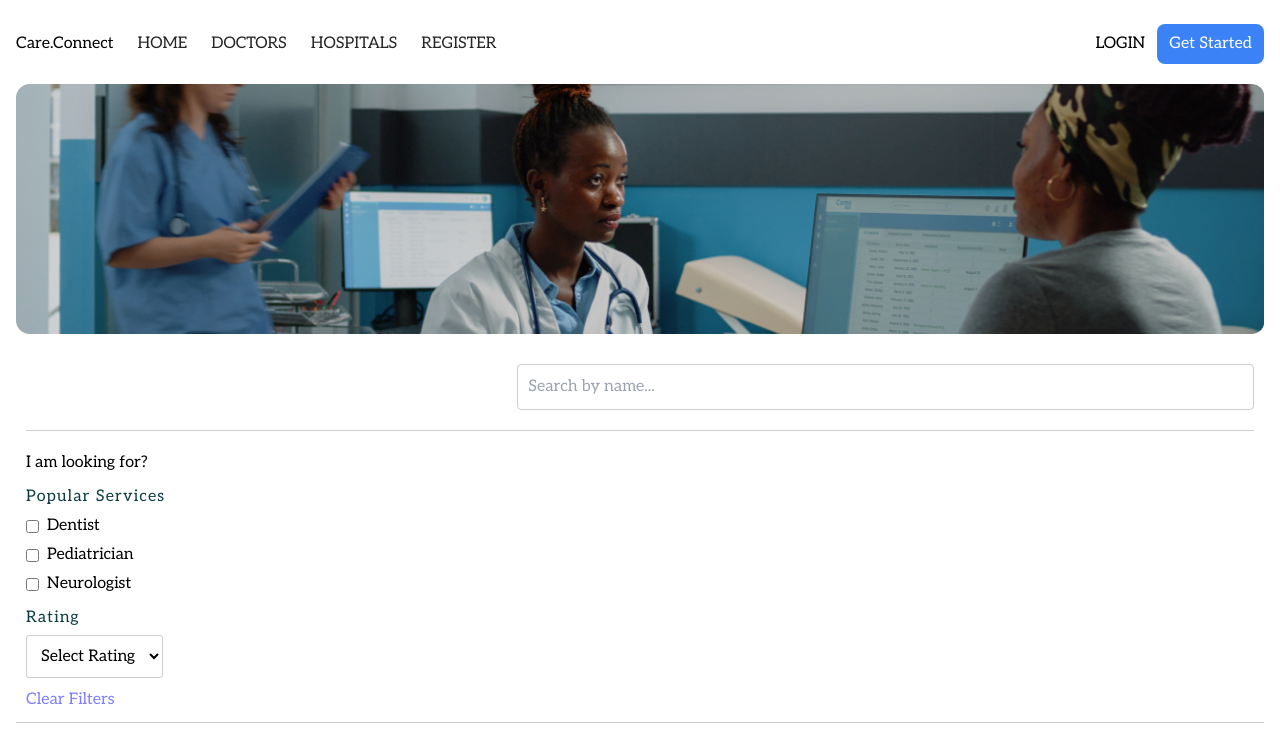
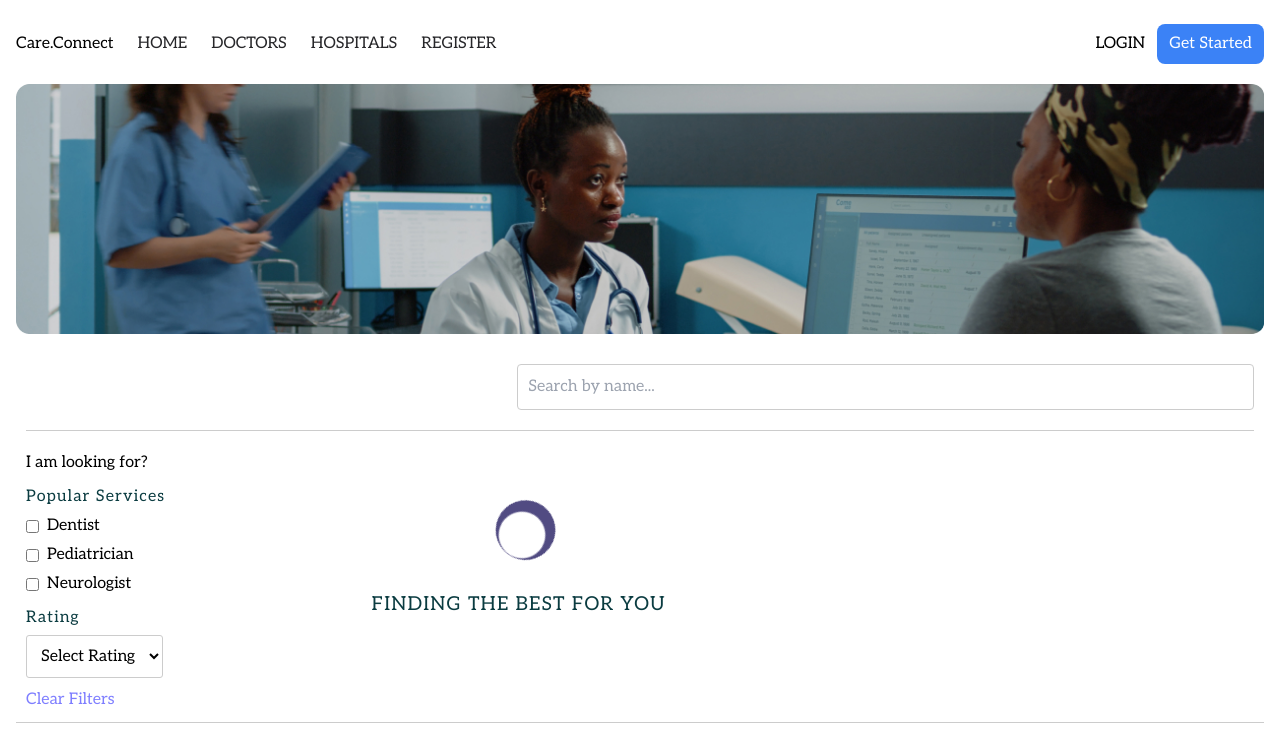
Before and after one commit to CARE-CONNECT-KENYA/care-connect-frontend, a Next.js app: page /facilities in a window 1280 px wide. Shown: the top 741 px of the page. Built offline with nearby package versions, Linux system fonts and the light colour scheme.

Commit message:
added loaders to fetching data components

```diff
--- a/app/Components/FeaturedProviders.tsx
+++ b/app/Components/FeaturedProviders.tsx
@@ -50,7 +50,7 @@ function FeaturedProviders() {
         }
 
         const data = await response.json();
-        setProviders(data.providerlist); // Ensure `providerlist` exists in response
+        setProviders(data.providerlist);
          // Introduce a delay of 3000 milliseconds (3 seconds) before updating state
         setTimeout(() => {
           setProviders(data.providerlist); // Ensure `providerlist` exists in the response
--- a/app/Components/Listings/ProviderDoctorListing.tsx
+++ b/app/Components/Listings/ProviderDoctorListing.tsx
@@ -4,6 +4,7 @@ import React, { useEffect, useState } from 'react';
 import { useRouter } from 'next/navigation';
 import styles from '../../Styles/ProviderCard.module.css';
 import Filters from './DoctorsFilter';
+import LoadingComponents from '../LoadingComponents';
 
 type Doctor = {
   bio: string;
@@ -29,6 +30,7 @@ function ProviderDoctorListing() {
   const [ratingRangeFilter, setRatingRangeFilter] = useState<[number, number] | null>(null);
   const [servicesFilter, setServicesFilter] = useState<string[]>([]);
   const [searchTerm, setSearchTerm] = useState<string>('');
+  const [loading, setLoading] = useState(true);
 
   const router = useRouter();
 
@@ -38,16 +40,19 @@ function ProviderDoctorListing() {
 
       if (!token) {
         console.error('No access token found');
+        setLoading(false);
         return;
       }
 
       try {
+        await new Promise((resolve) => setTimeout(resolve, 3000)); // Introduce a delay for the loading state
+
         const response = await fetch('care/provider/doctors', {
           method: 'GET',
           headers: {
             'Content-Type': 'application/json',
-            'Authorization': `Bearer ${token}`
-          }
+            Authorization: `Bearer ${token}`,
+          },
         });
 
         if (!response.ok) {
@@ -55,9 +60,13 @@ function ProviderDoctorListing() {
         }
 
         const data = await response.json();
+        setTimeout(() => {
           setDoctors(data.Doctors);
+          setLoading(false); // Set loading to false after data is fetched
+        }, 3000);
       } catch (error) {
         console.error('Error fetching doctors:', error);
+        setLoading(false); // Ensure loading is set to false even if there's an error
       }
     };
 
@@ -128,7 +137,6 @@ function ProviderDoctorListing() {
       </div>
 
       <div className={styles.providerDoctorListing}>
-
         <div className={styles.ListSidebar}>
           <Filters
             ratingRangeFilter={ratingRangeFilter}
@@ -142,7 +150,10 @@ function ProviderDoctorListing() {
         </div>
 
         <div className={styles.listingArea}>
-          {currentDoctors.map((doctor) => (
+          {loading ? (
+            <LoadingComponents />
+          ) : (
+            currentDoctors.map((doctor) => (
               <div key={doctor.id} className={styles.CardContainer}>
                 <div>
                   <img src={doctor.profileImage} alt={doctor.name} />
@@ -151,14 +162,16 @@ function ProviderDoctorListing() {
                 <div className={styles.contentArea}>
                   <h1>{doctor.name}</h1>
                   <div className={styles.stars}>{renderStars(doctor.rating)}</div>
-                <p><span>Specialties : </span> {doctor.services.join(' | ')}</p>
+                  <p><span>Specialties: </span>{doctor.services.join(' | ')}</p>
                   <p>{truncateBio(doctor.bio)}</p>
                   <div className={styles.callToAction}>
-                  <button type='button' onClick={() => handleKnowMoreClick(doctor.id)}>Know More</button>
+                    <button type="button" onClick={() => handleKnowMoreClick(doctor.id)}>Know More</button>
                   </div>
                 </div>
               </div>
-          ))}
+            ))
+          )}
+          {!loading && (
             <div className={styles.pagination}>
               {Array.from({ length: Math.ceil(filteredDoctors.length / ITEMS_PER_PAGE) }, (_, index) => (
                 <button key={index} onClick={() => paginate(index + 1)} className={index + 1 === currentPage ? styles.active : ''}>
@@ -166,6 +179,7 @@ function ProviderDoctorListing() {
                 </button>
               ))}
             </div>
+          )}
         </div>
       </div>
     </div>
--- a/app/Components/Listings/ProviderFacilityListing.tsx
+++ b/app/Components/Listings/ProviderFacilityListing.tsx
@@ -4,6 +4,7 @@ import React, { useEffect, useState } from 'react';
 import { useRouter } from 'next/navigation';
 import FacilityFilters from './FacilitiesFilter';
 import styles from '../../Styles/ProviderCard.module.css';
+import LoadingComponents from '../LoadingComponents';
 
 type Facility = {
   bio: string;
@@ -27,6 +28,7 @@ function ProviderFacilityListing() {
   const [ratingRangeFilter, setRatingRangeFilter] = useState<[number, number] | null>(null);
   const [servicesFilter, setServicesFilter] = useState<string[]>([]);
   const [searchTerm, setSearchTerm] = useState<string>('');
+  const [loading, setLoading] = useState(true); // New loading state
 
   const router = useRouter();
 
@@ -53,9 +55,15 @@ function ProviderFacilityListing() {
         }
 
         const data = await response.json();
-        setFacilities(data.Facilities); // Ensure the key matches the response from the endpoint
+
+        // Simulate a delay of 3 seconds for loading state
+        setTimeout(() => {
+          setFacilities(data.Facilities);
+          setLoading(false); // Set loading to false after data is fetched
+        }, 3000);
       } catch (error) {
         console.error('Error fetching facilities:', error);
+        setLoading(false); // Ensure loading is set to false even if there's an error
       }
     };
 
@@ -114,7 +122,6 @@ function ProviderFacilityListing() {
   return (
     <>
       <div className={styles.ListingsContainer}>
-
         {/* Search Bar */}
         <div className={styles.searchBar}>
           <input
@@ -126,8 +133,6 @@ function ProviderFacilityListing() {
         </div>
 
         <div className={styles.providerDoctorListing}>
-
-
           {/* Facility Filters Sidebar */}
           <div className={styles.ListSidebar}>
             <FacilityFilters
@@ -141,7 +146,10 @@ function ProviderFacilityListing() {
 
           {/* Facility Listing */}
           <div className={styles.listingArea}>
-            {currentFacilities.map((facility) => (
+            {loading ? (
+              <LoadingComponents />
+            ) : (
+              currentFacilities.map((facility) => (
                 <div key={facility.id} className={styles.CardContainer}>
                   <div>
                     {/* Image and provider tag */}
@@ -155,11 +163,13 @@ function ProviderFacilityListing() {
                     <p><span>Services: </span> {facility.services.join(' | ')}</p>
                     <p>{truncateBio(facility.bio)}</p>
                     <div className={styles.callToAction}>
-                    <button type='button' onClick={() => handleKnowMoreClick(facility.id)}>Know More</button>
+                      <button type="button" onClick={() => handleKnowMoreClick(facility.id)}>Know More</button>
                     </div>
                   </div>
                 </div>
-            ))}
+              ))
+            )}
+            {!loading && (
               <div className={styles.pagination}>
                 {Array.from({ length: Math.ceil(filteredFacilities.length / ITEMS_PER_PAGE) }, (_, index) => (
                   <button key={index} onClick={() => paginate(index + 1)} className={index + 1 === currentPage ? styles.active : ''}>
@@ -167,6 +177,7 @@ function ProviderFacilityListing() {
                   </button>
                 ))}
               </div>
+            )}
           </div>
         </div>
       </div>
--- a/app/Styles/ProviderCard.module.css
+++ b/app/Styles/ProviderCard.module.css
@@ -12,6 +12,7 @@
 .CardContainer{
     border : solid 1px #ccc;
     display: flex;
+    /* flex-wrap: wrap; */
     gap: 20px;
     border-radius: 3px;
     margin-bottom: 20px;
```
Lines whose indentation alone changed are shown as unchanged.
